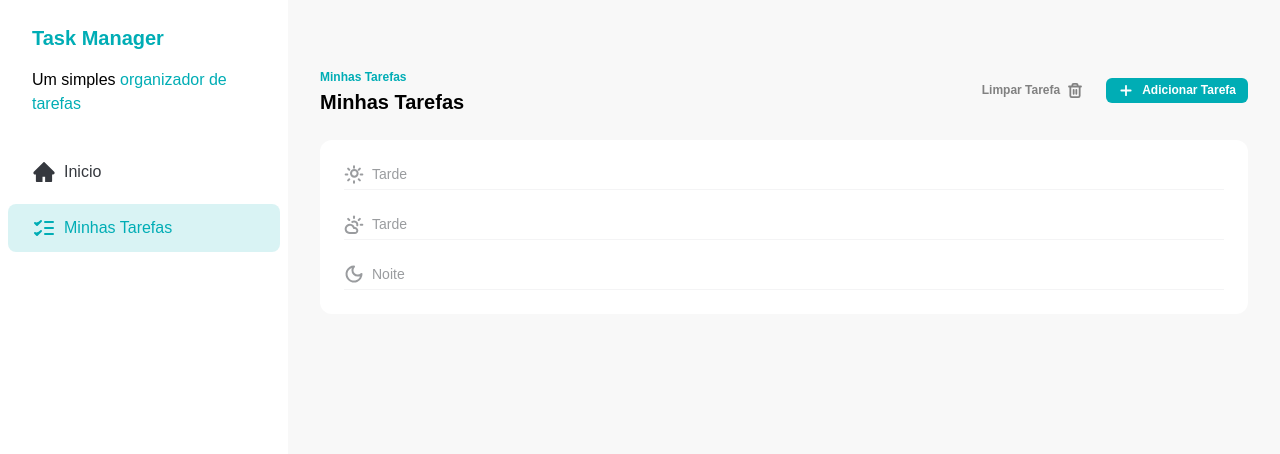
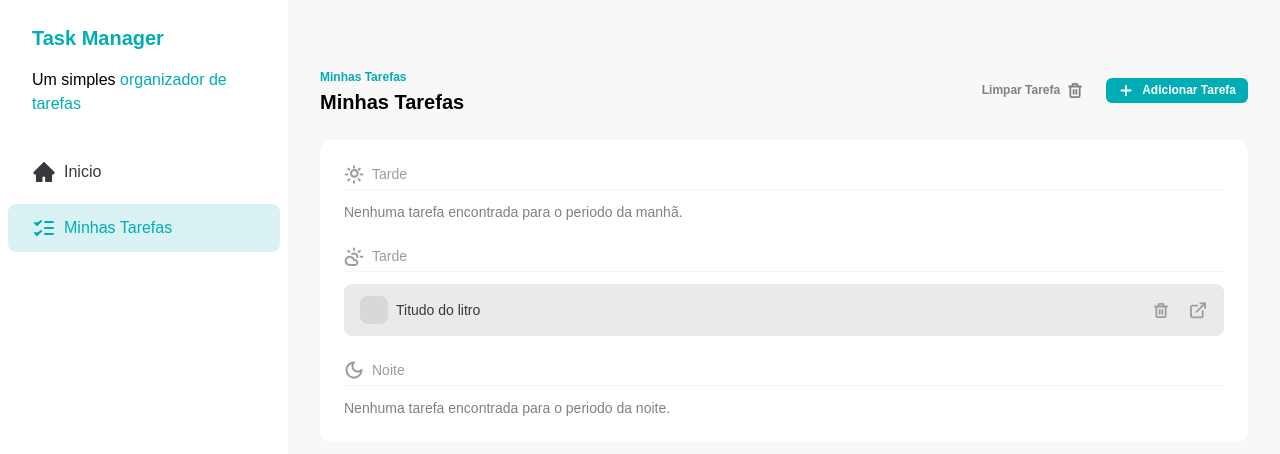
Before and after one commit to lucioneves/listador-de-tarefas, a React (Vite) app: page / in a window 1280 px wide. Shown: the top 454 px of the page. Built offline with nearby package versions, Linux system fonts and the light colour scheme; data requests are answered from the project's data file; a web font is replaced by a local one.

Commit message:
feat: ensure empty message is shown on tasks component

```diff
--- a/db.json
+++ b/db.json
@@ -1,3 +1,11 @@
 {
-  "tasks": []
+  "tasks": [
+    {
+      "id": "02a7f5e7-8612-464c-b41c-8654fd98751b",
+      "title": "Titudo do litro",
+      "time": "afternoon",
+      "description": "Troa",
+      "status": "not-started"
+    }
+  ]
 }
--- a/src/components/Tasks.jsx
+++ b/src/components/Tasks.jsx
@@ -111,6 +111,11 @@ const Tasks = () => {
       <div className="rounded-xl bg-white p-6">
         <div className="space-y-3">
           <TasksSeparator title="Tarde" icon={<SunIcon />} />
+          {morningTasks.length === 0 && (
+            <p className="text-sm text-brand-dark-gray">
+              Nenhuma tarefa encontrada para o periodo da manhã.
+            </p>
+          )}
           {morningTasks.map((task) => (
             <TaskItem
               key={task.id}
@@ -123,6 +128,11 @@ const Tasks = () => {
 
         <div className="my-6 space-y-3">
           <TasksSeparator title="Tarde" icon={<CloudSunIcon />} />
+          {afternoonTasks.length === 0 && (
+            <p className="text-sm text-brand-dark-gray">
+              Nenhuma tarefa encontrada para o periodo da tarde.
+            </p>
+          )}
           {afternoonTasks.map((task) => (
             <TaskItem
               key={task.id}
@@ -135,6 +145,11 @@ const Tasks = () => {
 
         <div className="space-y-3">
           <TasksSeparator title="Noite" icon={<MoonIcon />} />
+          {eveningTasks.length === 0 && (
+            <p className="text-sm text-brand-dark-gray">
+              Nenhuma tarefa encontrada para o periodo da noite.
+            </p>
+          )}
           {eveningTasks.map((task) => (
             <TaskItem
               key={task.id}
```
